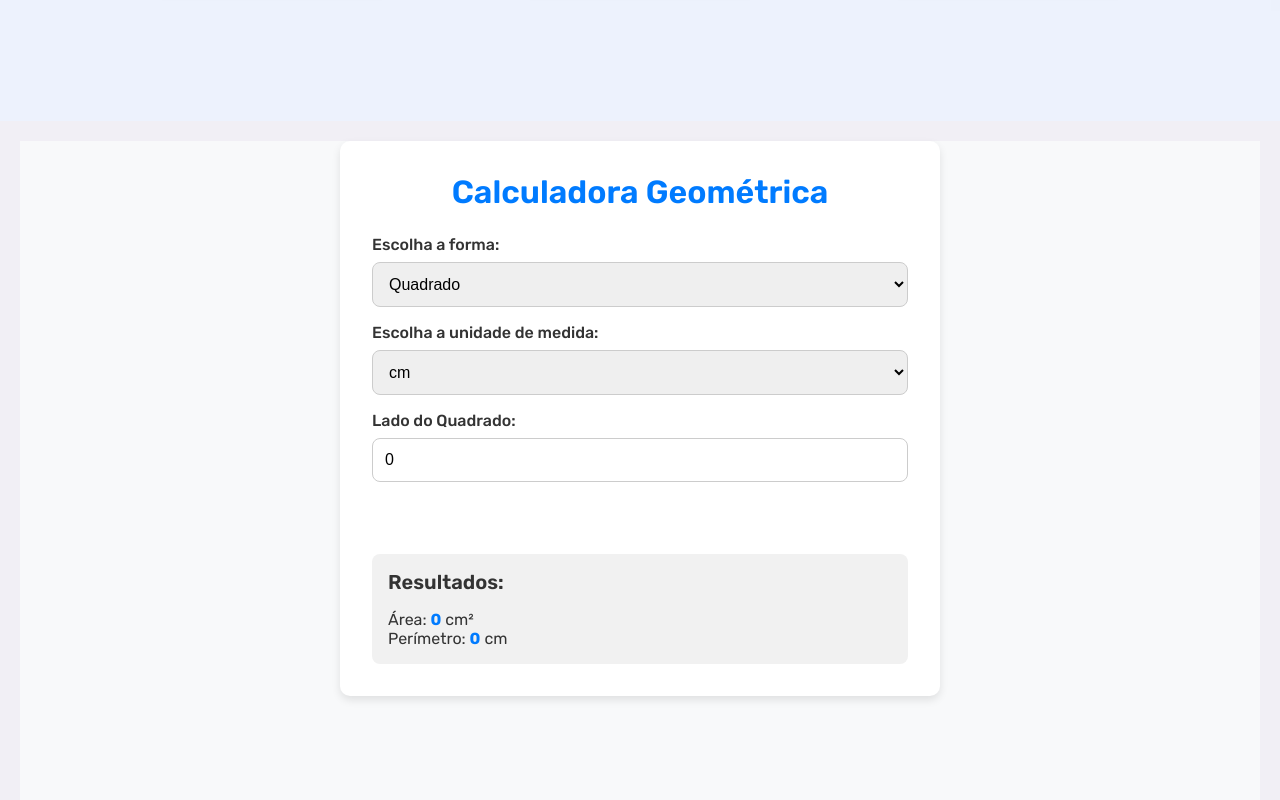
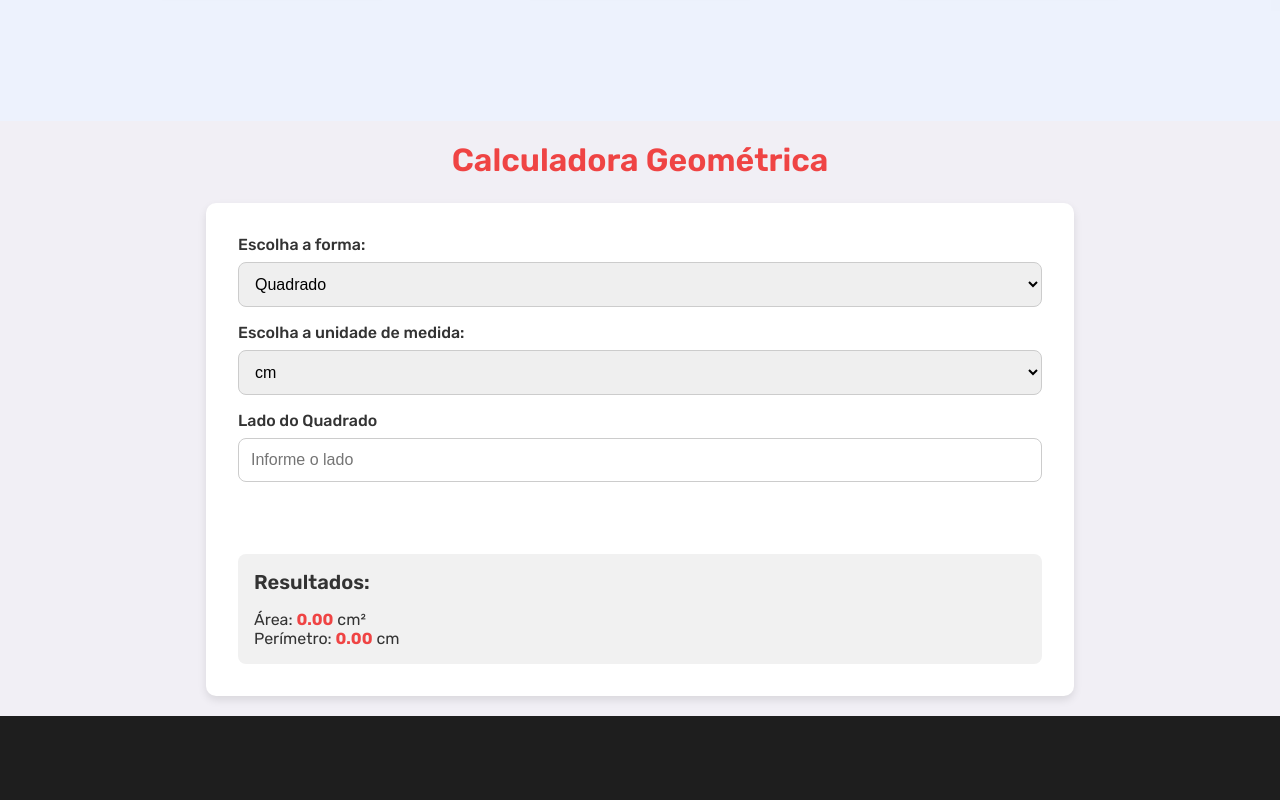
Before and after one commit to thibapso/Delta, a React (Vite) app: page / in a window 1280 px wide. Shown: the part 3800-4600 px from the top of the page. Built offline with nearby package versions, Linux system fonts and the light colour scheme; some icons are missing.

Commit message:
Calculadora Geométrica: working

```diff
--- a/src/App.css
+++ b/src/App.css
@@ -6,35 +6,35 @@ body {
 
 /* Estilos para a seção verde */
 .fundo__verde {
-  background-color: rgba(
-    200,
+  background-color: rgba(200,
       230,
       200,
-    0.1
-  ); /* Verde acizentado com transparência */
+      0.1);
+  /* Verde acizentado com transparência */
   padding: 20px;
 }
 
 /* Estilos para a seção lilás */
 .fundo__lilas {
-  background-color: rgba(
-    210,
+  background-color: rgba(210,
       200,
       230,
-    0.1
-  ); /* Lilás acizentado com transparência */
+      0.1);
+  /* Lilás acizentado com transparência */
   padding: 20px;
 }
 
 /* Estilos para a seção vermelho */
 .fundo__vermelho {
-  background-color: rgba(
-    255,
+  background-color: rgba(255,
       180,
       160,
-    0.1
-  ); /* Vermelho acizentado com transparência */
+      0.1);
+  /* Vermelho acizentado com transparência */
   padding: 20px;
+  display: flex;
+  justify-content: center;
+  align-items: center;
 }
 
 /* Barra Lateral e Seleção */
--- a/src/components/Formas/Formas.module.css
+++ b/src/components/Formas/Formas.module.css
@@ -1,10 +1,16 @@
-/* Estilos gerais */
-.shapesContainer {
+.container {
   display: flex;
-  justify-content: center;
-  align-items: flex-start;
-  min-height: 100vh;
-  background-color: #f8f9fa;
+  flex-direction: column;
+  align-items: center;
+  margin-top: 2rem;
+}
+
+.containerPrincipal {
+  display: flex;
+  flex-direction: column;
+  align-items: center;
+  width: 70%;
+  margin: 0 auto;
 }
 
 .card {
@@ -13,7 +19,6 @@
   border-radius: 10px;
   box-shadow: 0 4px 8px rgba(0, 0, 0, 0.1);
   width: 100%;
-  max-width: 600px;
   display: flex;
   flex-direction: column;
   justify-content: space-between;
@@ -22,7 +27,7 @@
 .title {
   font-size: 2rem;
   font-weight: 600;
-  color: #007bff;
+  color: #ef4444;
   text-align: center;
   margin-bottom: 1.5rem;
 }
@@ -47,11 +52,6 @@
   border: 1px solid #ccc;
   border-radius: 8px;
   outline: none;
-}
-
-.select:focus,
-.input:focus {
-  border-color: #007bff;
 }
 
 .inputGroup {
@@ -82,7 +82,7 @@
 
 .resultValue {
   font-weight: bold;
-  color: #007bff;
+  color: #ef4444;
 }
 
 @media (max-width: 600px) {
--- a/src/components/Formas/index.jsx
+++ b/src/components/Formas/index.jsx
@@ -7,375 +7,220 @@ const ShapeCalculator = () => {
   const [formData, setFormData] = useState({
     square: { side: 0 },
     rectangle: { width: 0, height: 0 },
-    rhombus: { diag1: 0, diag2: 0 },
-    trapezium: { base1: 0, base2: 0, height: 0, side1: 0, side2: 0 },
+    rhombus: { side: 0, diag1: 0, diag2: 0 },
     triangle: { base: 0, height: 0, side1: 0, side2: 0, side3: 0 },
-    circle: { radius: 0 },
+    circle: { radius: 0, pi: 3.14 },
+    trapezoid: { base1: 0, base2: 0, height: 0, side1: 0, side2: 0 },
   });
 
   const calculateShape = () => {
-    switch (selectedShape) {
-      case "square":
-        const { side } = formData.square;
-        return { area: side ** 2, perimeter: 4 * side };
-      case "rectangle":
-        const { width, height } = formData.rectangle;
-        return { area: width * height, perimeter: 2 * (width + height) };
-      case "rhombus":
-        const { diag1, diag2 } = formData.rhombus;
-        return {
-          area: (diag1 * diag2) / 2,
-          perimeter: 4 * Math.sqrt((diag1 ** 2 + diag2 ** 2) / 2),
+    const calculations = {
+      square: ({ side }) => ({ area: side ** 2, perimeter: 4 * side }),
+      rectangle: ({ width, height }) => ({
+        area: width * height,
+        perimeter: 2 * (width + height),
+      }),
+      rhombus: ({ side }) => ({
+        area: (formData.rhombus.diag1 * formData.rhombus.diag2) / 2,
+        perimeter: 4 * side,
+      }),
+      triangle: ({ base, height, side1, side2, side3 }) => ({
+        area: (base * height) / 2,
+        perimeter: side1 + side2 + side3,
+      }),
+      circle: ({ radius, pi }) => ({
+        area: pi * radius ** 2,
+        perimeter: 2 * pi * radius,
+      }),
+      trapezoid: ({ base1, base2, height, side1, side2 }) => ({
+        area: ((base1 + base2) * height) / 2,
+        perimeter: base1 + base2 + side1 + side2,
+      }),
     };
-      case "trapezium":
-        const {
-          base1,
-          base2,
-          height: trapeziumHeight,
-          side1,
-          side2,
-        } = formData.trapezium;
-        return {
-          area: ((base1 + base2) / 2) * trapeziumHeight,
-          perimeter: base1 + base2 + side1 + side2,
-        };
-      case "triangle":
-        const {
-          base: triBase,
-          height: triHeight,
-          side1: triSide1,
-          side2: triSide2,
-          side3: triSide3,
-        } = formData.triangle;
-        return {
-          area: (triBase * triHeight) / 2,
-          perimeter: triSide1 + triSide2 + triSide3,
-        };
-      case "circle":
-        const { radius } = formData.circle;
-        return { area: Math.PI * radius ** 2, perimeter: 2 * Math.PI * radius };
-      default:
-        return { area: 0, perimeter: 0 };
-    }
+
+    return calculations[selectedShape](formData[selectedShape]);
   };
 
   const { area, perimeter } = calculateShape();
 
-  return (
-    <div className={styles.shapesContainer}>
-      <div className={styles.card}>
-        <h1 className={styles.title}>Calculadora Geométrica</h1>
-        <div className={styles.formGroup}>
-          <label className={styles.label}>Escolha a forma:</label>
-          <select
-            value={selectedShape}
-            onChange={(e) => setSelectedShape(e.target.value)}
-            className={styles.select}
-          >
-            <option value="square">Quadrado</option>
-            <option value="rectangle">Retângulo</option>
-            <option value="rhombus">Losango</option>
-            <option value="trapezium">Trapézio</option>
-            <option value="triangle">Triângulo</option>
-            <option value="circle">Círculo</option>
-          </select>
-        </div>
-
-        {/* Dropdown para unidades */}
-        <div className={styles.formGroup}>
-          <label className={styles.label}>Escolha a unidade de medida:</label>
-          <select
-            value={selectedUnit}
-            onChange={(e) => setSelectedUnit(e.target.value)}
-            className={styles.select}
-          >
-            <option value="cm">cm</option>
-            <option value="m">m</option>
-            <option value="inches">Polegadas</option>
-          </select>
-        </div>
-
-        <div className={styles.inputGroup}>
-          {selectedShape === "square" && (
-            <div className={styles.inputGroup}>
-              <label className={styles.label}>Lado do Quadrado:</label>
-              <input
-                type="number"
-                value={formData.square.side}
-                onChange={(e) =>
-                  setFormData({ ...formData, square: { side: e.target.value } })
-                }
-                className={styles.input}
-              />
-            </div>
-          )}
-
-          {selectedShape === "rectangle" && (
-            <>
-              <div className={styles.inputGroup}>
-                <label className={styles.label}>Largura:</label>
-                <input
-                  type="number"
-                  value={formData.rectangle.width}
-                  onChange={(e) =>
+  const handleInputChange = (shape, field, value) => {
     setFormData({
       ...formData,
-                      rectangle: {
-                        ...formData.rectangle,
-                        width: e.target.value,
-                      },
-                    })
-                  }
-                  className={styles.input}
+      [shape]: { ...formData[shape], [field]: value },
+    });
+  };
+
+  const renderInputs = {
+    square: (
+      <InputField
+        label="Lado do Quadrado"
+        value={formData.square.side}
+        onChange={(value) => handleInputChange("square", "side", value)}
+        placeholder="Informe o lado"
       />
-              </div>
-              <div className={styles.inputGroup}>
-                <label className={styles.label}>Altura:</label>
-                <input
-                  type="number"
+    ),
+    rectangle: (
+      <>
+        <InputField
+          label="Largura"
+          value={formData.rectangle.width}
+          onChange={(value) => handleInputChange("rectangle", "width", value)}
+          placeholder="Informe a largura"
+        />
+        <InputField
+          label="Altura"
           value={formData.rectangle.height}
-                  onChange={(e) =>
-                    setFormData({
-                      ...formData,
-                      rectangle: {
-                        ...formData.rectangle,
-                        height: e.target.value,
-                      },
-                    })
-                  }
-                  className={styles.input}
+          onChange={(value) => handleInputChange("rectangle", "height", value)}
+          placeholder="Informe a altura"
         />
-              </div>
       </>
-          )}
+    ),
+    rhombus: (
+      <>
+        <InputField
+          label="Comprimento do lado"
+          value={formData.rhombus.side}
+          onChange={(value) => handleInputChange("rhombus", "side", value)}
+          placeholder="Informe o comprimento do lado"
+        />
+        <InputField
+          label="Diagonal maior"
+          value={formData.rhombus.diag1}
+          onChange={(value) => handleInputChange("rhombus", "diag1", value)}
+          placeholder="Informe a diagonal maior"
+        />
+        <InputField
+          label="Diagonal menor"
+          value={formData.rhombus.diag2}
+          onChange={(value) => handleInputChange("rhombus", "diag2", value)}
+          placeholder="Informe a diagonal menor"
+        />
+      </>
+    ),
+    triangle: (
+      <>
+        <InputField
+          label="Base"
+          value={formData.triangle.base}
+          onChange={(value) => handleInputChange("triangle", "base", value)}
+          placeholder="Informe a base"
+        />
+        <InputField
+          label="Altura"
+          value={formData.triangle.height}
+          onChange={(value) => handleInputChange("triangle", "height", value)}
+          placeholder="Informe a altura"
+        />
+        <InputField
+          label="Lado 1"
+          value={formData.triangle.side1}
+          onChange={(value) => handleInputChange("triangle", "side1", value)}
+          placeholder="Informe o lado 1"
+        />
+        <InputField
+          label="Lado 2"
+          value={formData.triangle.side2}
+          onChange={(value) => handleInputChange("triangle", "side2", value)}
+          placeholder="Informe o lado 2"
+        />
+        <InputField
+          label="Lado 3"
+          value={formData.triangle.side3}
+          onChange={(value) => handleInputChange("triangle", "side3", value)}
+          placeholder="Informe o lado 3"
+        />
+      </>
+    ),
+    circle: (
+      <>
+        <InputField
+          label="Raio do Círculo"
+          value={formData.circle.radius}
+          onChange={(value) => handleInputChange("circle", "radius", value)}
+          placeholder="Informe o raio"
+        />
+        <InputField
+          label="Valor de PI"
+          value={formData.circle.pi}
+          onChange={(value) => handleInputChange("circle", "pi", value)}
+          placeholder="Informe o valor de PI"
+        />
+      </>
+    ),
+    trapezoid: (
+      <>
+        <InputField
+          label="Base maior"
+          value={formData.trapezoid.base1}
+          onChange={(value) => handleInputChange("trapezoid", "base1", value)}
+          placeholder="Informe a base maior"
+        />
+        <InputField
+          label="Base menor"
+          value={formData.trapezoid.base2}
+          onChange={(value) => handleInputChange("trapezoid", "base2", value)}
+          placeholder="Informe a base menor"
+        />
+        <InputField
+          label="Altura"
+          value={formData.trapezoid.height}
+          onChange={(value) => handleInputChange("trapezoid", "height", value)}
+          placeholder="Informe a altura"
+        />
+        <InputField
+          label="Lado 1"
+          value={formData.trapezoid.side1}
+          onChange={(value) => handleInputChange("trapezoid", "side1", value)}
+          placeholder="Informe o lado 1"
+        />
+        <InputField
+          label="Lado 2"
+          value={formData.trapezoid.side2}
+          onChange={(value) => handleInputChange("trapezoid", "side2", value)}
+          placeholder="Informe o lado 2"
+        />
+      </>
+    ),
+  };
 
-          {selectedShape === "rhombus" && (
-            <>
-              <div className={styles.inputGroup}>
-                <label className={styles.label}>Diagonal 1:</label>
-                <input
-                  type="number"
-                  value={formData.rhombus.diag1}
-                  onChange={(e) =>
-                    setFormData({
-                      ...formData,
-                      rhombus: { ...formData.rhombus, diag1: e.target.value },
-                    })
-                  }
-                  className={styles.input}
+  return (
+    <div className={styles.containerPrincipal}>
+      <h1 className={styles.title}>Calculadora Geométrica</h1>
+      <div className={styles.card}>
+        <FormSelector
+          label="Escolha a forma:"
+          value={selectedShape}
+          onChange={setSelectedShape}
+          options={[
+            { value: "square", label: "Quadrado" },
+            { value: "rectangle", label: "Retângulo" },
+            { value: "rhombus", label: "Losango" },
+            { value: "triangle", label: "Triângulo" },
+            { value: "trapezoid", label: "Trapézio" },
+            { value: "circle", label: "Círculo" },
+          ]}
         />
-              </div>
-              <div className={styles.inputGroup}>
-                <label className={styles.label}>Diagonal 2:</label>
-                <input
-                  type="number"
-                  value={formData.rhombus.diag2}
-                  onChange={(e) =>
-                    setFormData({
-                      ...formData,
-                      rhombus: { ...formData.rhombus, diag2: e.target.value },
-                    })
-                  }
-                  className={styles.input}
+        <FormSelector
+          label="Escolha a unidade de medida:"
+          value={selectedUnit}
+          onChange={setSelectedUnit}
+          options={[
+            { value: "mm", label: "mm" },
+            { value: "cm", label: "cm" },
+            { value: "m", label: "m" },
+            { value: "km", label: "km" },
+          ]}
         />
-              </div>
-            </>
-          )}
-
-          {selectedShape === "trapezium" && (
-            <>
-              <div className={styles.inputGroup}>
-                <label className={styles.label}>Base 1:</label>
-                <input
-                  type="number"
-                  value={formData.trapezium.base1}
-                  onChange={(e) =>
-                    setFormData({
-                      ...formData,
-                      trapezium: {
-                        ...formData.trapezium,
-                        base1: e.target.value,
-                      },
-                    })
-                  }
-                  className={styles.input}
-                />
-              </div>
-              <div className={styles.inputGroup}>
-                <label className={styles.label}>Base 2:</label>
-                <input
-                  type="number"
-                  value={formData.trapezium.base2}
-                  onChange={(e) =>
-                    setFormData({
-                      ...formData,
-                      trapezium: {
-                        ...formData.trapezium,
-                        base2: e.target.value,
-                      },
-                    })
-                  }
-                  className={styles.input}
-                />
-              </div>
-              <div className={styles.inputGroup}>
-                <label className={styles.label}>Altura:</label>
-                <input
-                  type="number"
-                  value={formData.trapezium.height}
-                  onChange={(e) =>
-                    setFormData({
-                      ...formData,
-                      trapezium: {
-                        ...formData.trapezium,
-                        height: e.target.value,
-                      },
-                    })
-                  }
-                  className={styles.input}
-                />
-              </div>
-              <div className={styles.inputGroup}>
-                <label className={styles.label}>Lado 1:</label>
-                <input
-                  type="number"
-                  value={formData.trapezium.side1}
-                  onChange={(e) =>
-                    setFormData({
-                      ...formData,
-                      trapezium: {
-                        ...formData.trapezium,
-                        side1: e.target.value,
-                      },
-                    })
-                  }
-                  className={styles.input}
-                />
-              </div>
-              <div className={styles.inputGroup}>
-                <label className={styles.label}>Lado 2:</label>
-                <input
-                  type="number"
-                  value={formData.trapezium.side2}
-                  onChange={(e) =>
-                    setFormData({
-                      ...formData,
-                      trapezium: {
-                        ...formData.trapezium,
-                        side2: e.target.value,
-                      },
-                    })
-                  }
-                  className={styles.input}
-                />
-              </div>
-            </>
-          )}
-
-          {selectedShape === "triangle" && (
-            <>
-              <div className={styles.inputGroup}>
-                <label className={styles.label}>Base:</label>
-                <input
-                  type="number"
-                  value={formData.triangle.base}
-                  onChange={(e) =>
-                    setFormData({
-                      ...formData,
-                      triangle: { ...formData.triangle, base: e.target.value },
-                    })
-                  }
-                  className={styles.input}
-                />
-              </div>
-              <div className={styles.inputGroup}>
-                <label className={styles.label}>Altura:</label>
-                <input
-                  type="number"
-                  value={formData.triangle.height}
-                  onChange={(e) =>
-                    setFormData({
-                      ...formData,
-                      triangle: {
-                        ...formData.triangle,
-                        height: e.target.value,
-                      },
-                    })
-                  }
-                  className={styles.input}
-                />
-              </div>
-              <div className={styles.inputGroup}>
-                <label className={styles.label}>Lado 1:</label>
-                <input
-                  type="number"
-                  value={formData.triangle.side1}
-                  onChange={(e) =>
-                    setFormData({
-                      ...formData,
-                      triangle: { ...formData.triangle, side1: e.target.value },
-                    })
-                  }
-                  className={styles.input}
-                />
-              </div>
-              <div className={styles.inputGroup}>
-                <label className={styles.label}>Lado 2:</label>
-                <input
-                  type="number"
-                  value={formData.triangle.side2}
-                  onChange={(e) =>
-                    setFormData({
-                      ...formData,
-                      triangle: { ...formData.triangle, side2: e.target.value },
-                    })
-                  }
-                  className={styles.input}
-                />
-              </div>
-              <div className={styles.inputGroup}>
-                <label className={styles.label}>Lado 3:</label>
-                <input
-                  type="number"
-                  value={formData.triangle.side3}
-                  onChange={(e) =>
-                    setFormData({
-                      ...formData,
-                      triangle: { ...formData.triangle, side3: e.target.value },
-                    })
-                  }
-                  className={styles.input}
-                />
-              </div>
-            </>
-          )}
-
-          {selectedShape === "circle" && (
-            <div className={styles.inputGroup}>
-              <label className={styles.label}>Raio do Círculo:</label>
-              <input
-                type="number"
-                value={formData.circle.radius}
-                onChange={(e) =>
-                  setFormData({
-                    ...formData,
-                    circle: { radius: e.target.value },
-                  })
-                }
-                className={styles.input}
-              />
-            </div>
-          )}
-        </div>
-
+        <div className={styles.inputGroup}>{renderInputs[selectedShape]}</div>
         <div className={styles.results}>
           <h2 className={styles.resultTitle}>Resultados:</h2>
           <p className={styles.resultText}>
-            Área: <span className={styles.resultValue}>{area}</span>{" "}
+            Área: <span className={styles.resultValue}>{area.toFixed(2)}</span>{" "}
             {selectedUnit}²
           </p>
           <p className={styles.resultText}>
-            Perímetro: <span className={styles.resultValue}>{perimeter}</span>{" "}
+            Perímetro:{" "}
+            <span className={styles.resultValue}>{perimeter.toFixed(2)}</span>{" "}
             {selectedUnit}
           </p>
         </div>
@@ -384,4 +229,34 @@ const ShapeCalculator = () => {
   );
 };
 
+const FormSelector = ({ label, value, onChange, options }) => (
+  <div className={styles.formGroup}>
+    <label className={styles.label}>{label}</label>
+    <select
+      value={value}
+      onChange={(e) => onChange(e.target.value)}
+      className={styles.select}
+    >
+      {options.map(({ value, label }) => (
+        <option key={value} value={value}>
+          {label}
+        </option>
+      ))}
+    </select>
+  </div>
+);
+
+const InputField = ({ label, value, onChange, placeholder }) => (
+  <div className={styles.inputGroup}>
+    <label className={styles.label}>{label}</label>
+    <input
+      type="number"
+      value={value || ""}
+      onChange={(e) => onChange(Number(e.target.value))}
+      className={styles.input}
+      placeholder={placeholder}
+    />
+  </div>
+);
+
 export default ShapeCalculator;
```
Lines whose indentation alone changed are shown as unchanged.
